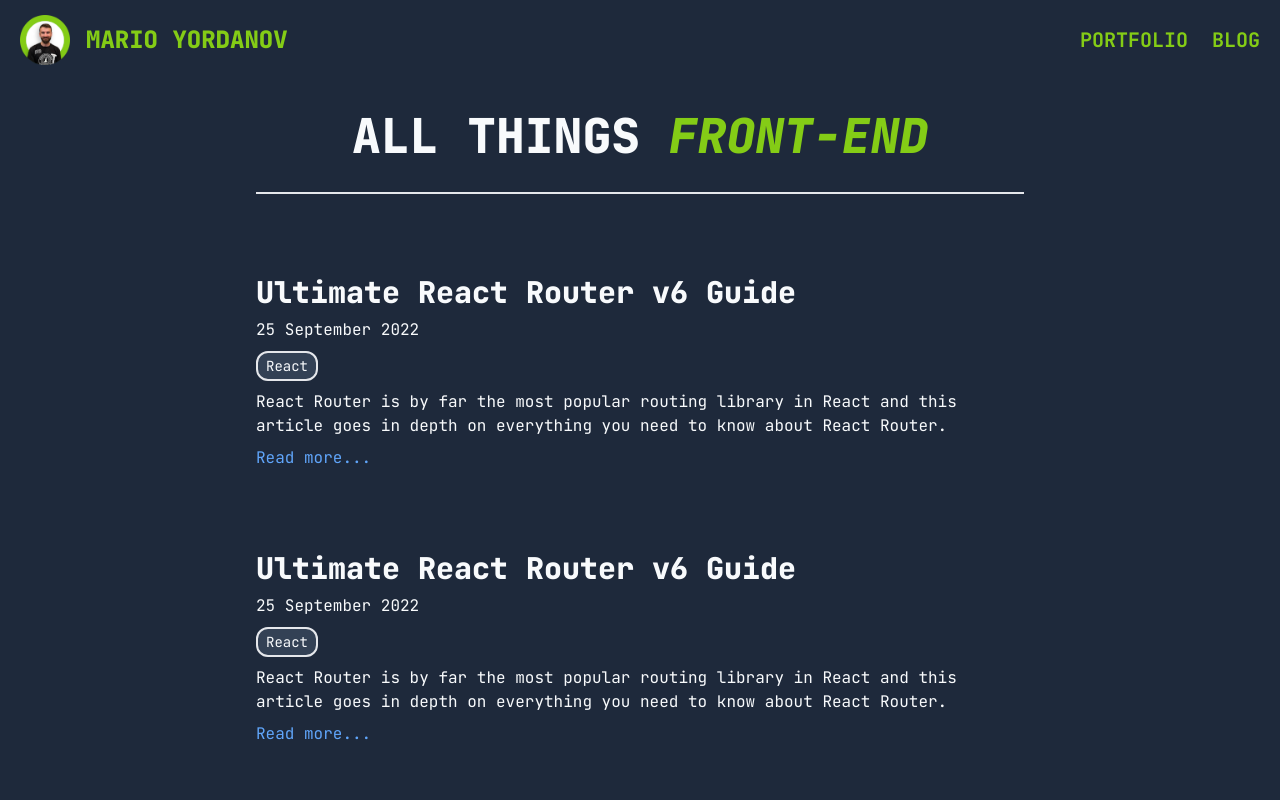
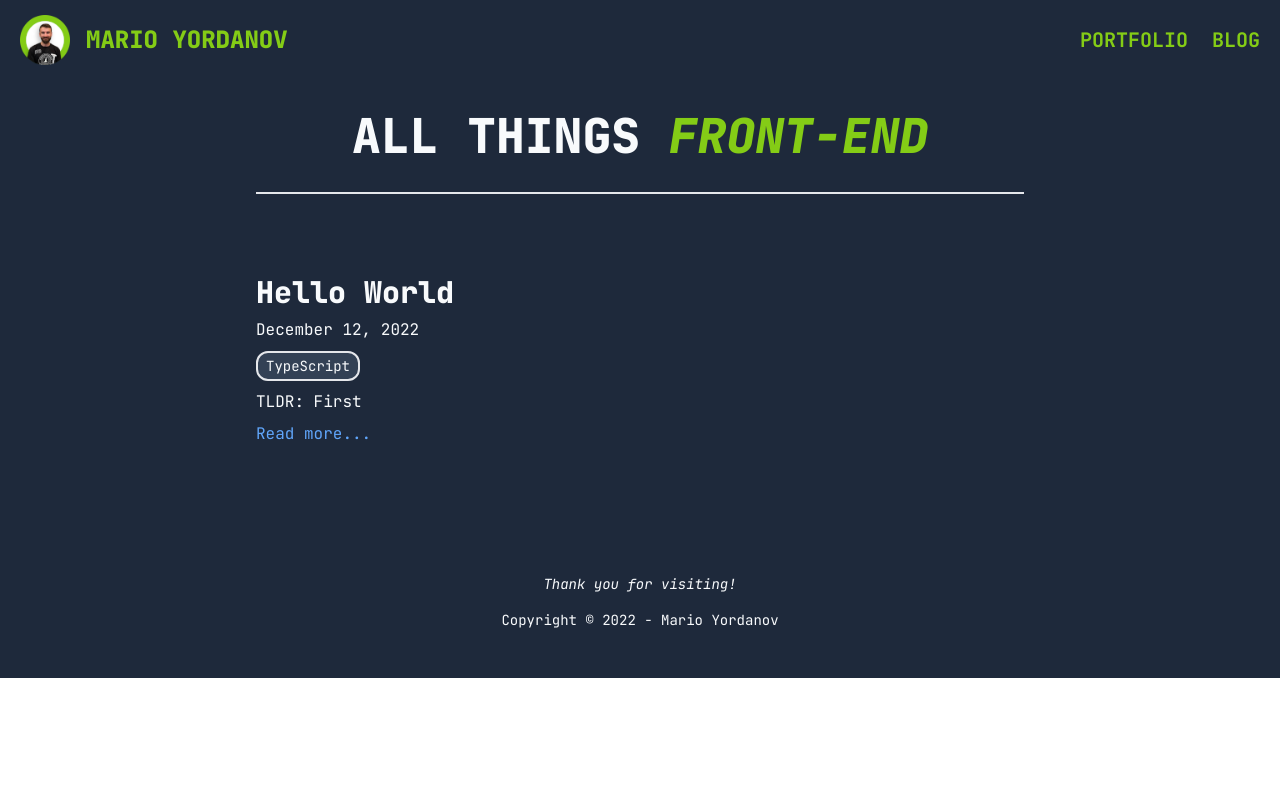
Before and after one commit to mariovyord/portfolio-v3, a Next.js app: page /blog in a window 1280 px wide. Shown: the top 800 px of the page. Built offline with nearby package versions, Linux system fonts and the light colour scheme.

Commit message:
create: basic article details components

```diff
--- /dev/null
+++ b/components/blog/article-page/article-content.tsx
@@ -0,0 +1,14 @@
+import React from 'react'
+import { TArticle } from '../../../types/types'
+
+const ArticleContent: React.FC<{ content: string }> = ({ content }) => {
+    return (
+        <div className="p-4">
+            <p>Lorem ipsum dolor sit amet consectetur adipisicing elit. Tempora cumque distinctio quo veritatis laborum voluptatum, fugit, atque nisi pariatur assumenda placeat ab minus obcaecati necessitatibus nostrum quaerat facilis sed voluptatibus?</p>
+            <p>Lorem ipsum dolor sit amet consectetur adipisicing elit. Tempora cumque distinctio quo veritatis laborum voluptatum, fugit, atque nisi pariatur assumenda placeat ab minus obcaecati necessitatibus nostrum quaerat facilis sed voluptatibus?</p>
+            <p>Lorem ipsum dolor sit amet consectetur adipisicing elit. Tempora cumque distinctio quo veritatis laborum voluptatum, fugit, atque nisi pariatur assumenda placeat ab minus obcaecati necessitatibus nostrum quaerat facilis sed voluptatibus?</p>
+        </div>
+    )
+}
+
+export default ArticleContent
--- /dev/null
+++ b/components/blog/article-page/article-details.tsx
@@ -0,0 +1,18 @@
+import React from 'react'
+import { TArticle } from '../../../types/types'
+import ArticleContent from './article-content'
+import ArticleFooter from './article-footer'
+import ArticleHeader from './article-header'
+
+
+
+const ArticleDetails: React.FC<{ article: TArticle }> = ({ article }) => {
+    return (
+        <article className='my-12'>
+            <ArticleHeader article={article} />
+            <ArticleContent content={article.content} />
+        </article>
+    )
+}
+
+export default ArticleDetails
--- /dev/null
+++ b/components/blog/article-page/article-footer.tsx
@@ -0,0 +1,19 @@
+import Link from 'next/link'
+import React from 'react'
+
+const ArticleFooter = () => {
+    return (
+        <>
+            <Link href="/blog" >
+                <a className="p-4 border-2 border-primary rounded-md text-primary hover:bg-primary hover:text-base active:text-sm flex w-fit gap-2 hover:fill-base fill-primary items-center">
+                    <div>
+                        <svg width="25" height="25" viewBox="0 0 24 24" xmlns="http://www.w3.org/2000/svg" fillRule="evenodd" clipRule="evenodd"><path d="M12 0c6.623 0 12 5.377 12 12s-5.377 12-12 12-12-5.377-12-12 5.377-12 12-12zm0 1c6.071 0 11 4.929 11 11s-4.929 11-11 11-11-4.929-11-11 4.929-11 11-11zm3 5.753l-6.44 5.247 6.44 5.263-.678.737-7.322-6 7.335-6 .665.753z" /></svg>
+                    </div>
+                    Go Back
+                </a>
+            </Link>
+        </>
+    )
+}
+
+export default ArticleFooter
--- /dev/null
+++ b/components/blog/article-page/article-header.tsx
@@ -0,0 +1,18 @@
+import React from 'react'
+
+const ArticleHeader = () => {
+    return (
+        <header className="border-2 rounded-md p-4">
+            <h2 className="font-black text-3xl hover:underline mb-2">
+                Ultimate React Router v6 Guide
+            </h2>
+            <p className='mb-3'>25 September 2022</p>
+            <div className='mb-3'>
+                <span className='border-2 rounded-xl py-1 px-2 text-sm bg-slate-700'>React</span>
+            </div>
+            <p className="mb-2">React Router is by far the most popular routing library in React and this article goes in depth on everything you need to know about React Router.</p>
+        </header>
+    )
+}
+
+export default ArticleHeader;
--- a/components/blog/article-preview/article-preview.tsx
+++ b/components/blog/article-preview/article-preview.tsx
@@ -1,20 +1,30 @@
 import Link from 'next/link'
 import React from 'react'
+import { TArticle } from '../../../types/types'
+import Tag from './tag';
 
-const ArticlePreview = () => {
+const ArticlePreview: React.FC<{ article: TArticle }> = ({ article }) => {
+    const formattedDate = new Date(article.date).toLocaleDateString('en-US', {
+        day: 'numeric',
+        month: 'long',
+        year: 'numeric',
+    });
+
+    const linkPath = `/data/articles/${article.slug}`;
+
     return (
         <article className='my-20'>
             <header>
                 <h2 className="font-black text-3xl hover:underline mb-2">
-                    <Link href={`/blog/hello-world`}>Ultimate React Router v6 Guide</Link>
+                    <Link href={linkPath}>{article.title}</Link>
                 </h2>
-                <p className='mb-3'>25 September 2022</p>
+                <p className='mb-3'>{formattedDate}</p>
                 <div className='mb-3'>
-                    <span className='border-2 rounded-xl py-1 px-2 text-sm bg-slate-700'>React</span>
+                    {article.tags.map(x => <Tag key={x} tagName={x} />)}
                 </div>
             </header>
-            <p className="mb-2">React Router is by far the most popular routing library in React and this article goes in depth on everything you need to know about React Router.</p>
-            <Link href={`/blog/hello-world`} >
+            <p className="mb-2">{article.excerpt}</p>
+            <Link href={linkPath} >
                 <a className="text-blue-400 hover:underline">
                     Read more...
                 </a>
@@ -23,4 +33,4 @@ const ArticlePreview = () => {
     )
 }
 
-export default ArticlePreview
+export default ArticlePreview;
--- a/components/blog/article-preview/tag.tsx
+++ b/components/blog/article-preview/tag.tsx
@@ -1,8 +1,8 @@
 import React from 'react'
 
-const Tag = () => {
+const Tag: React.FC<{ tagName: string }> = ({ tagName }) => {
     return (
-        <div>Tag</div>
+        <span className='border-2 rounded-xl py-1 px-2 text-sm bg-slate-700'>{tagName}</span>
     )
 }
 
--- a/pages/blog/[slug].tsx
+++ b/pages/blog/[slug].tsx
@@ -1,36 +1,26 @@
 import Link from "next/link";
+import ArticleDetails from "../../components/blog/article-page/article-details";
+import ArticleFooter from "../../components/blog/article-page/article-footer";
+import { TArticle } from "../../types/types";
+
+const dummy: TArticle = {
+    title: 'Hello World',
+    tags: ['TypeScript'],
+    content: 'First Post in the Blog',
+    date: '2022-12-12',
+    excerpt: 'TLDR: First',
+    slug: '# hello-world'
+}
+
 
 const BlogArticle = () => {
     return (
         <div>
             <section className="mx-auto max-w-3xl">
-                <article className='my-12'>
-                    <header className="border-2 rounded-md p-4">
-                        <h2 className="font-black text-3xl hover:underline mb-2">
-                            Ultimate React Router v6 Guide
-                        </h2>
-                        <p className='mb-3'>25 September 2022</p>
-                        <div className='mb-3'>
-                            <span className='border-2 rounded-xl py-1 px-2 text-sm bg-slate-700'>React</span>
-                        </div>
-                        <p className="mb-2">React Router is by far the most popular routing library in React and this article goes in depth on everything you need to know about React Router.</p>
-                    </header>
-                    <div className="p-4">
-                        <p>Lorem ipsum dolor sit amet consectetur adipisicing elit. Tempora cumque distinctio quo veritatis laborum voluptatum, fugit, atque nisi pariatur assumenda placeat ab minus obcaecati necessitatibus nostrum quaerat facilis sed voluptatibus?</p>
-                        <p>Lorem ipsum dolor sit amet consectetur adipisicing elit. Tempora cumque distinctio quo veritatis laborum voluptatum, fugit, atque nisi pariatur assumenda placeat ab minus obcaecati necessitatibus nostrum quaerat facilis sed voluptatibus?</p>
-                        <p>Lorem ipsum dolor sit amet consectetur adipisicing elit. Tempora cumque distinctio quo veritatis laborum voluptatum, fugit, atque nisi pariatur assumenda placeat ab minus obcaecati necessitatibus nostrum quaerat facilis sed voluptatibus?</p>
-                    </div>
-                </article>
+                <ArticleDetails article={dummy} />
             </section>
             <section className="mx-auto max-w-3xl">
-                <Link href="/blog" >
-                    <a className="p-4 border-2 border-primary rounded-md text-primary hover:bg-primary hover:text-base active:text-sm flex w-fit gap-2 hover:fill-base fill-primary items-center">
-                        <div>
-                            <svg width="25" height="25" viewBox="0 0 24 24" xmlns="http://www.w3.org/2000/svg" fillRule="evenodd" clipRule="evenodd"><path d="M12 0c6.623 0 12 5.377 12 12s-5.377 12-12 12-12-5.377-12-12 5.377-12 12-12zm0 1c6.071 0 11 4.929 11 11s-4.929 11-11 11-11-4.929-11-11 4.929-11 11-11zm3 5.753l-6.44 5.247 6.44 5.263-.678.737-7.322-6 7.335-6 .665.753z" /></svg>
-                        </div>
-                        Go Back
-                    </a>
-                </Link>
+                <ArticleFooter />
             </section>
         </div>
     )
--- a/pages/blog/index.tsx
+++ b/pages/blog/index.tsx
@@ -1,5 +1,17 @@
 import Link from "next/link";
 import ArticlePreview from "../../components/blog/article-preview/article-preview";
+import { TArticle } from "../../types/types";
+
+const dummy: TArticle[] = [
+    {
+        title: 'Hello World',
+        tags: ['TypeScript'],
+        content: 'First Post in the Blog',
+        date: '2022-12-12',
+        excerpt: 'TLDR: First',
+        slug: 'hello-world'
+    }
+]
 
 const Blog = () => {
     return (
@@ -9,8 +21,7 @@ const Blog = () => {
                     <h1 className="font-black uppercase text-5xl text-center">All Things <em className="text-primary">Front-End</em></h1>
                 </div>
                 <section>
-                    <ArticlePreview />
-                    <ArticlePreview />
+                    {dummy.map(x => <ArticlePreview key={x.slug} article={x} />)}
                 </section>
             </div>
         </div>
```
Also changed, not shown: types/types.ts (+11 -2 lines).
